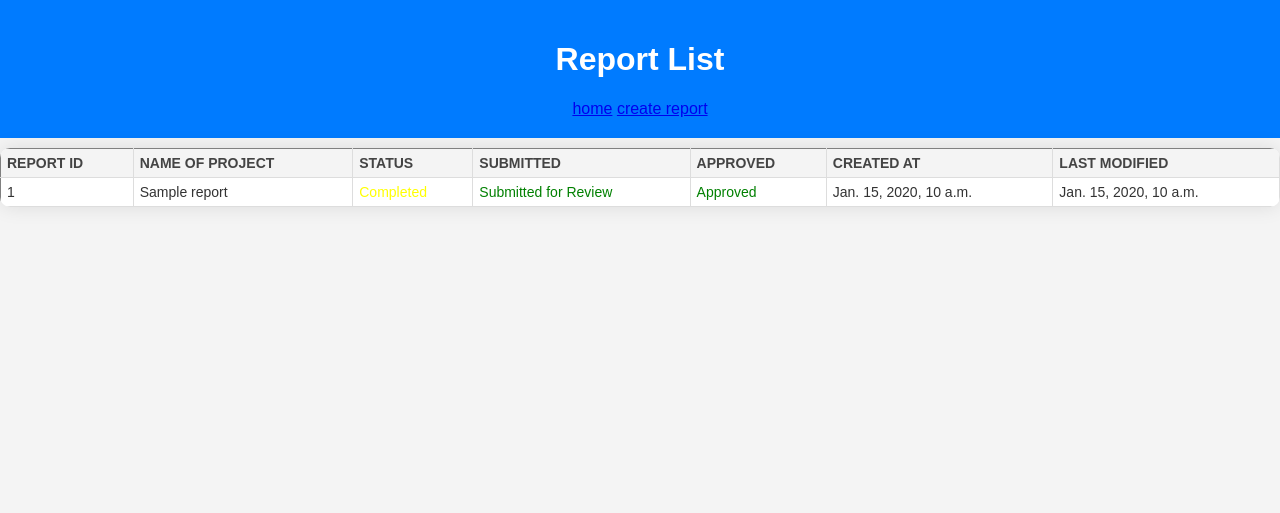
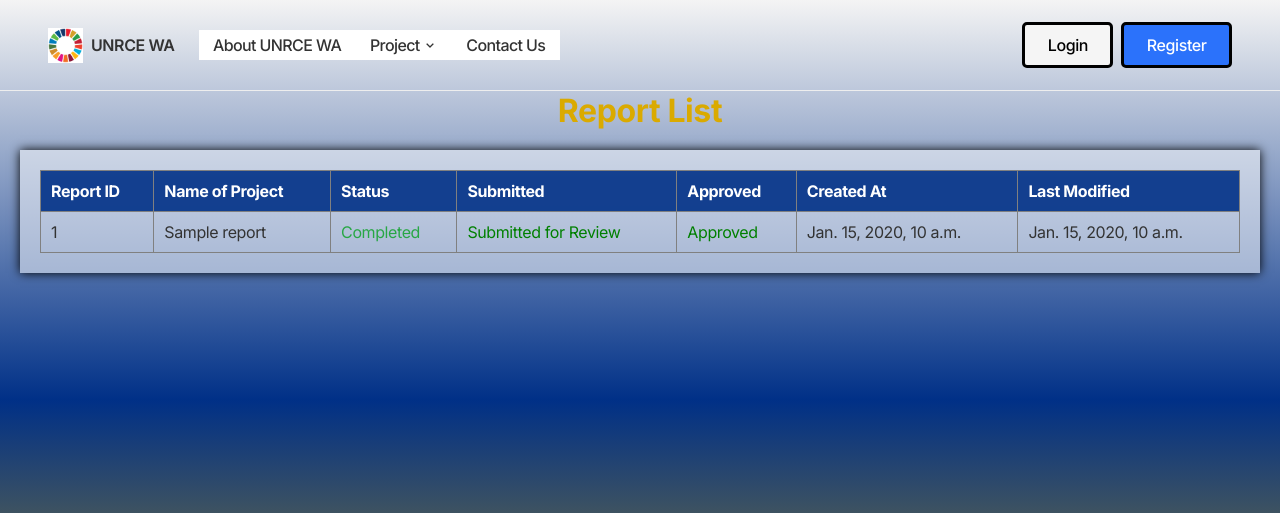
Before and after one commit to Syncline-blip/UN-RCE-WA-Database, a Django app: template unrce_project/unrce/templates/unrce/report_list.html in a window 1280 px wide. Shown: the top 513 px of the page. Run offline with Django 4.2, Linux system fonts and the light colour scheme; the template is opened without the code that fills it: most values are stand-ins (such as "Sample title", 1, 10 or a date in 2020); data that the repository does not hold is empty.

Commit message:
edit_report stylinfg and extending base html

```diff
--- /dev/null
+++ b/unrce_project/static/css/report_edit.css
@@ -0,0 +1,66 @@
+body {
+    font-family: Arial, sans-serif;
+    background: linear-gradient(to bottom, #f4f4f4, #003087, #DAAA00);
+    background-size: cover;
+    background-repeat: no-repeat;
+    background-attachment: fixed;
+    margin: 0;
+    padding: 0;
+  }
+
+  .title h1 {
+    color: #DAAA00;
+    text-align: center;
+  }
+
+
+  .table-container {
+    margin: 20px;
+    padding: 20px;
+    background-color: rgba(255,255,255,0.5);
+    box-shadow: 0 0 10px rgba(0, 0, 0, 1);
+  }
+
+  table {
+    width: 100%;
+    border-collapse: collapse;
+  }
+
+  th, td {
+    padding: 10px;
+    text-align: left;
+  }
+
+  th {
+    background-color: rgba(0,48,135,0.9);
+    color: #fff;
+  }
+
+  tr:nth-child(even) {
+    background-color: #f2f2f2;
+  }
+
+  tr:hover {
+    background-color: #ddd;
+    cursor: pointer;
+  }
+
+  .status-ongoing {
+    color: #007bff;
+  }
+
+  .status-completed {
+    color: #28a745;
+  }
+
+  .status-new {
+    color: #ffc107;
+  }
+
+  span[style="color: green;"] {
+    color: #28a745;
+  }
+
+  span[style="color: red;"] {
+    color: #dc3545;
+  }
--- a/unrce_project/unrce/templates/unrce/report_list.html
+++ b/unrce_project/unrce/templates/unrce/report_list.html
@@ -1,108 +1,32 @@
 <!DOCTYPE html>
 <html lang="en">
 <head>
+  {% extends "base.html" %}
+  {% load static %}
+  {% block head %}
+      {{ block.super }}
+  <head>
       <meta charset="UTF-8">
       <meta name="viewport" content="width=device-width, initial-scale=1.0">
-<title>Database List Table</title>
-<style>
-  body {
-    font-family: Arial, sans-serif;
-    background-color: #f4f4f4;
-    margin: 0;
-    padding: 0;
-  }
+      <link rel="stylesheet" href="https://cdnjs.cloudflare.com/ajax/libs/font-awesome/5.15.3/css/all.min.css">
+      <link rel="stylesheet" href="{% static 'css/report_edit.css' %}">
+      <title>{% block title %}Report List{% endblock %}</title>
+      <script src="https://code.jquery.com/jquery-3.6.0.min.js"></script>
+      <script src="{% static 'admin/js/jquery.init.js' %}"></script>
+      <script src="{% static 'admin/js/actions.js' %}"></script>
+      <script src="{% static 'admin/js/inlines.js' %}"></script>
 
-  .header{
-    text-align: center;
-    background-color: #007bff;
-    color: #fff;
-    padding: 20px;
-  }
+  </head>
+  {% endblock %}
+</head>
 
-
-.header button {
-  background-color: #fff;
-  color: #007bff;
-  border: none;
-  padding: 5px 15px;
-  margin: 0px 150px;
-  border-radius: 5px;
-  cursor: pointer;
-  font-size: 14px;
-}
-
-
-.header button:hover {
-  background-color: #ddd;
-}
-
-  .table-container {
-    max-width: 4000px;
-    margin: 10px auto;
-    background-color: #fff;
-    border-radius: 10px;
-    box-shadow: 0px 0px 20px rgba(0, 0, 0, 0.1);
-    overflow: hidden;
-  }
-
-  table {
-    width: 100%;
-    border-collapse: collapse;
-  }
-
-  th, td {
-    padding: 6px;
-    text-align: left;
-    border-bottom: 1px solid #ddd;
-    border-right: 1px solid #ddd;
-  }
-
-  th {
-    background-color: #f4f4f4;
-    font-weight: bold;
-    text-transform: uppercase;
-    font-size: 14px;
-    color: #444;
-  }
-
-  tr:nth-child(even) {
-    background-color: #f2f2f2;
-  }
-
-  tr:hover {
-    background-color: #e0e0e0;
-    transition: background-color 0.2s;
-  }
-
-  td {
-    font-size: 14px;
-    color: #333;
-  }
-  .status-ongoing {
-    color: green;
-}
-
-.status-completed {
-    color: yellow;
-}
-
-.status-new {
-    color: blue;
-}
-
-</style>
-</head>
 <body>
-<div class="header">
+  {% block content %}
+<div class="title">
   <h1>Report List</h1>
-  <a href="{% url 'initial-landing' %}">home</a>
-  <a href="{% url 'create_report' %}">create report</a>
 </div>
-<!--
-  This Table contains all the reports that the current user is the author for, the headings are the fields in the report
--->
 <div class="table-container">
-  <table  border="1">
+  <table border="1">
     <thead>
       <tr>
         <th>Report ID</th>
@@ -114,12 +38,9 @@
         <th>Last Modified</th>
       </tr>
     </thead>
-<!--
-  This is the where it prints all the reports out into the table, clicking on any row will allow you to edit that report
--->
     <tbody>
       {% for report in reports %}
-              <tr onclick="window.location='{% url 'report_edit' report.id %}'" style="cursor: pointer;">
+      <tr onclick="window.location='{% url 'report_edit' report.id %}'">
         <td>{{ report.id }}</td>
         <td>{{ report.title_project }}</td>
         <td>
@@ -131,7 +52,6 @@
           <span class="status-new">New Report</span>
           {% endif %}
         </td>
-
         <td>
           {% if report.submitted %}
           <span style="color: green;">Submitted for Review</span>
@@ -153,5 +73,6 @@
     </tbody>
   </table>
 </div>
+{% endblock %}
 </body>
 </html>
```
Lines whose indentation alone changed are shown as unchanged.
